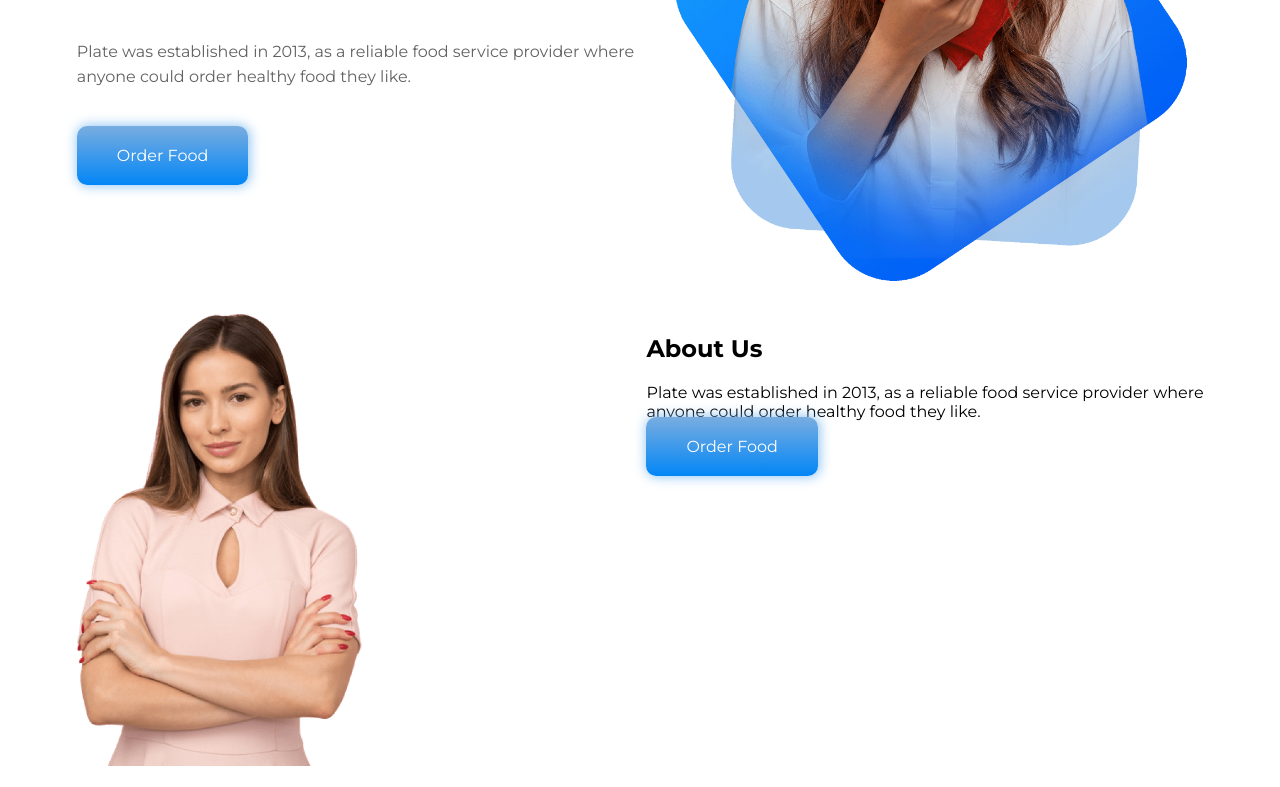
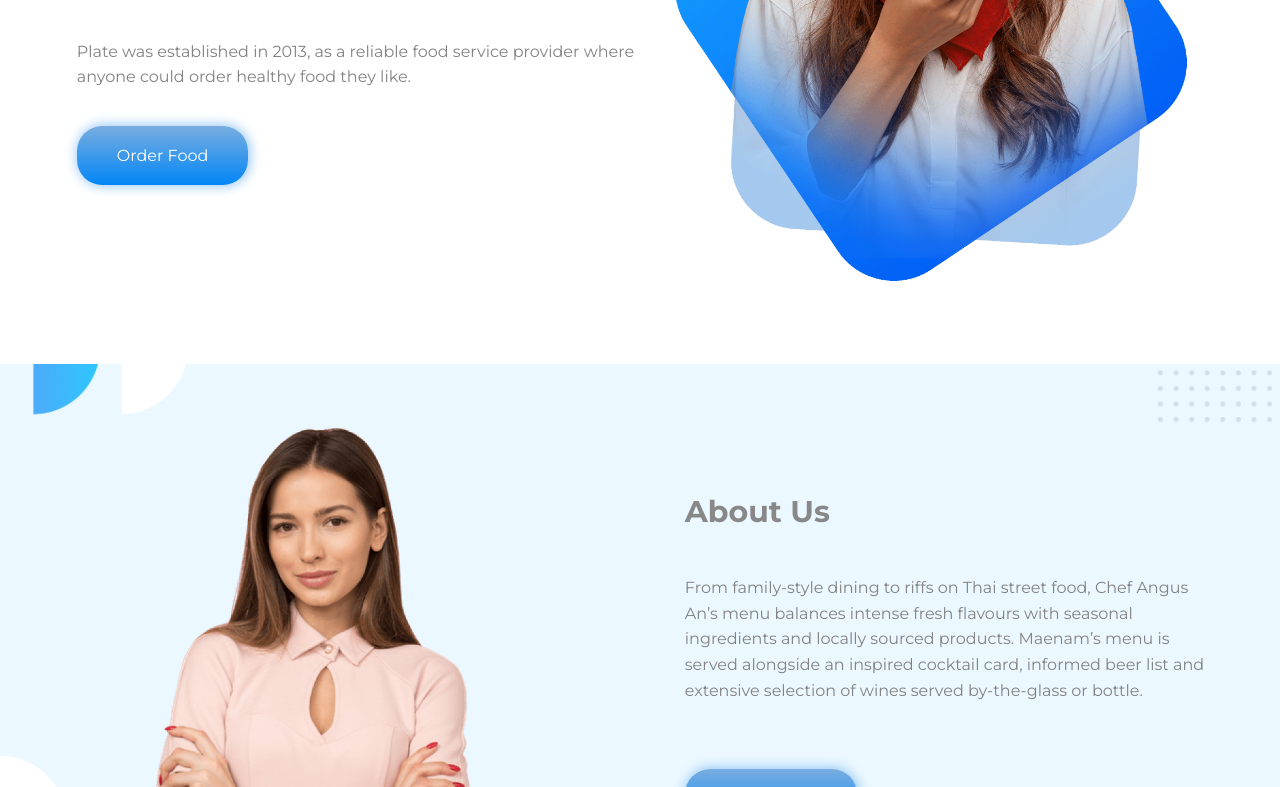
Before and after one commit to imros10/foodies-queen, a plain HTML site: page index.html in a window 1280 px wide. Shown: the part 333-1120 px from the top of the page. Drawn offline with Linux system fonts and the light colour scheme.

Commit message:
about section updated

```diff
--- a/css/style.css
+++ b/css/style.css
@@ -1,13 +1,18 @@
 body{
     font-family: 'Montserrat', sans-serif;
     margin: 0px;
+}
+h1{
+    color: #575757;
 }
 .flexible-display{
     display: flex;
 }
 .half-width{
     width: 50%;
-    padding-left: ;
+}
+section{
+    margin-bottom: 50px;
 }
 .header-area{
 padding-left: 6%;
@@ -23,7 +28,7 @@ padding-right: 5%;
 }
 .header-area p{
     padding-bottom: 40px;
-    color: rgb(99, 98, 98);
+    color: #828282;
     line-height: 1.6em;
 }
 .header-area img{
@@ -38,13 +43,34 @@ padding-right: 5%;
     padding: 20px 40px;
     font-weight: 600px;
     color: white;
-     border-radius: 10px;
+     border-radius: 25px;
      box-shadow: 1px 0px 12px 1px #70b3f1c4;
 }
-.about-area{
-    padding-left: 6%;
+.about-section{
+    padding-left: 12%;
     padding-right: 5%;
+    padding-top: 5%;
+    margin-bottom: 100px;
+    background-image: url(../images/about-bg.jpg);
+    background-repeat: no-repeat;
+    background-size: cover;
+    background-position: center;
 }
-.about-area img{
-width: 50%;
+.about-section img{
+width: 60%;
 }
+.about-section h1{
+    color: #888888;
+    font-size: 30px;
+    padding-bottom: 20px;
+}
+.about-section p{
+    padding-bottom: 70px;
+    color: #828282;
+    line-height: 1.6em;
+
+}
+.about-text-area{
+    padding-top: 40px;
+    padding-bottom: px;
+}
--- a/index.html
+++ b/index.html
@@ -23,14 +23,14 @@
     </section>
 
 
-    <section class="about-area flexible-display">
+    <section class="about-section flexible-display">
         <div class="half-width">
             <img src="images/Person Image.png" alt="">
         </div>
-        <div class="half-width">
+        <div class="about-text-area half-width">
             <h1>About Us</h1>
-            <p>Plate was established in 2013, as a reliable food service provider where anyone could order healthy food they like.</p>
-            <a class="link-button" href="" target="_blank">Order Food</a>
+            <p>From family-style dining to riffs on Thai street food, Chef Angus An’s menu balances intense fresh flavours with seasonal ingredients and locally sourced products. Maenam’s menu is served alongside an inspired cocktail card, informed beer list and extensive selection of wines served by-the-glass or bottle.</p>
+            <a class="link-button" href="" target="_blank">Contact Me</a>
         </div>
     </section>
 </body>
```
